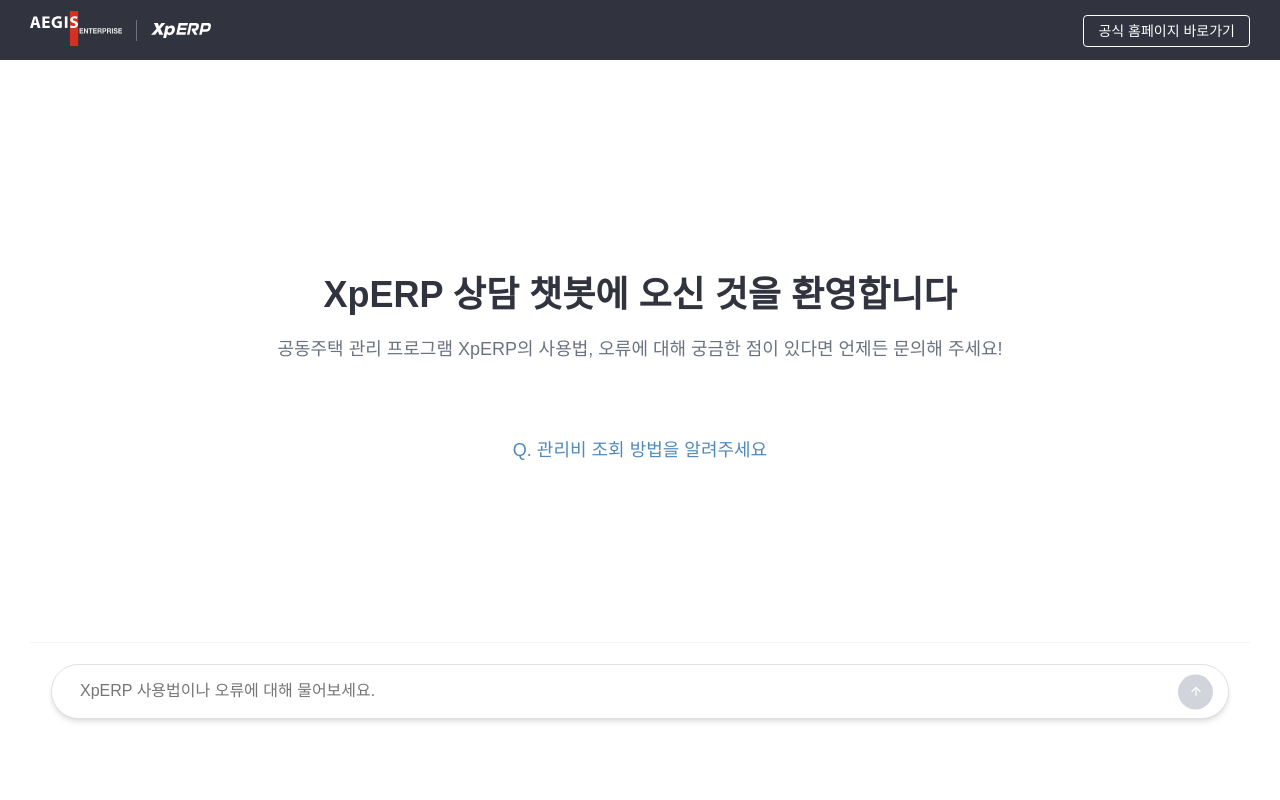
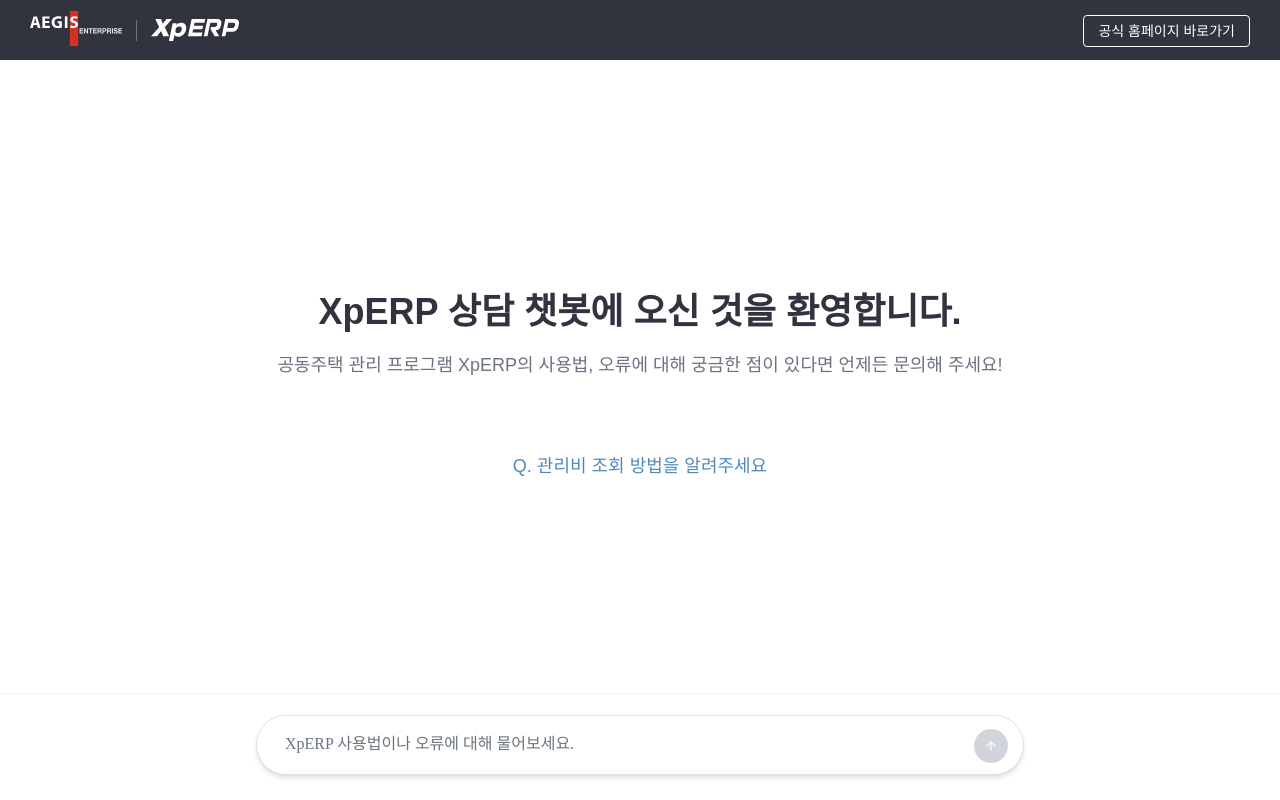
Before and after one commit to an4216/xperp_qna_chatbot, a FastAPI app: page / in a window 1280 px wide. Run offline with FastAPI, Linux system fonts and the light colour scheme; some web fonts are replaced.

Commit message:
💄 디자인 스타일 적용

```diff
--- a/static/css/chat.css
+++ b/static/css/chat.css
@@ -1,8 +1,9 @@
-@import url("https://cdn.jsdelivr.net/npm/pretendard/dist/web/static/pretendard.css"); body, html {
+@import url("https://cdn.jsdelivr.net/npm/pretendard/dist/web/static/pretendard.css");
+body, html {
     margin: 0;
     padding: 0;
     height: 100%;
-    font-family: 'Noto Sans KR', sans-serif;
+    font-family: 'Pretendard', sans-serif;
     background-color: #fff;
 }
 
@@ -53,6 +54,9 @@ html, body, p, div, a, ul, li, label, input, h3, h2, h1, button {
     display: flex;
     align-items: center;
     gap: 14px;
+}
+.header .logo img[data-logo="xperp"] {
+    height: 22px;
 }
 
 .header .homepage-link a {
@@ -152,17 +156,16 @@ html, body, p, div, a, ul, li, label, input, h3, h2, h1, button {
 
 .chat-area {
     flex-grow: 1;
-    padding: 30px 0 60px;
     display: flex;
     flex-direction: column;
     overflow-y: auto;
 }
 
 .chat-container {
-    max-width: 1440px;
     width: 100%;
     margin: 0 auto;
-    padding: 0 30px;
+    padding: 32px 0 20px;
+    overflow-y: auto;
     display: flex;
     flex-direction: column;
     flex-grow: 1;
@@ -170,6 +173,9 @@ html, body, p, div, a, ul, li, label, input, h3, h2, h1, button {
 
 .chat-content {
     flex-grow: 1;
+    max-width: 768px;
+    width: 100%;
+    margin: 0 auto;
 }
 
 .user-message-container {
@@ -182,8 +188,9 @@ html, body, p, div, a, ul, li, label, input, h3, h2, h1, button {
     background-color: #31333f;
     padding: 10px 17px;
     color: #fff;
-    border-radius: 14px;
+    border-radius: 12px;
     margin-right: 21px;
+    white-space: break-spaces;
 }
 
 .bot-message-container {
@@ -195,7 +202,7 @@ html, body, p, div, a, ul, li, label, input, h3, h2, h1, button {
 
 .bot-message {
     background-color: #F5F6F8;
-    padding: 20px;
+    padding: 10px 17px;
     border-radius: 12px;
     max-width: calc(100% - 55px);
     line-height: 1.6;
@@ -232,21 +239,32 @@ html, body, p, div, a, ul, li, label, input, h3, h2, h1, button {
 
 .chat-input-wrapper {
     position: relative;
+    max-width: 768px;
+    margin: 0 auto;
 }
 
 .chat-input {
     width: 100%;
-    padding: 17px 70px 18px 28px;
+    padding: 16px 70px 20px 28px;
     border-radius: 30px;
     border: 1px solid #dee2e6;
     font-size: 1em;
     box-sizing: border-box;
     background-color: white;
+    font-family: pretandard;
+    resize: none;
+    overflow: hidden;
+    line-height: 1.5;
+    min-height: 60px;
+    max-height: 120px;
     box-shadow: rgba(0, 0, 0, 0) 0px 0px 0px 0px, rgba(0, 0, 0, 0) 0px 0px 0px 0px, rgba(0, 0, 0, 0) 0px 0px 0px 0px, rgba(0, 0, 0, 0) 0px 0px 0px 0px, rgba(0, 0, 0, 0.1) 0px 4px 6px -1px, rgba(0, 0, 0, 0.1) 0px 2px 4px -2px;
 }
+.chat-input::placeholder {color: #6c757d;
+        font-family: pretandard;
+        font-weight: 400;}
 
 .chat-input:focus-visible {
-    box-shadow: 0 0 0 4px rgba(0, 0, 0, 0.1);
+    box-shadow: 0 0 0 6px rgba(24, 134, 197, 0.1);
     outline: none;
     border-color: oklab(0.708 0 0 / 0.5);
 }
@@ -257,14 +275,14 @@ html, body, p, div, a, ul, li, label, input, h3, h2, h1, button {
 
 .send-button {
     position: absolute;
-    top: 50%;
+    top: calc(50% - 1px);
     right: 16px;
     transform: translateY(-50%);
     background-color: rgb(209, 213, 219);
     border: none;
     border-radius: 50%;
-    width: 35px;
-    height: 35px;
+    width: 34px;
+    height: 34px;
     cursor: pointer;
     display: flex;
     align-items: center;
@@ -336,6 +354,6 @@ html, body, p, div, a, ul, li, label, input, h3, h2, h1, button {
   0%   { opacity: 0; transform: translateY(10px); }
   10%  { opacity: 1; transform: translateY(0); }
   30%  { opacity: 1; transform: translateY(0); }
-  40%  { opacity: 0; transform: translateY(-10px); }
+  35%  { opacity: 0; transform: translateY(-10px); }
   100% { opacity: 0; transform: translateY(-10px); }
 }
--- a/templates/chat.html
+++ b/templates/chat.html
@@ -15,10 +15,10 @@
             <nav>
                 <div class="logo">
                     <a href="#" class="chat-home">
-                        <img src="/static/images/aegis-logo.svg">
+                        <img data-logo="aegisep" src="/static/images/aegis-logo.svg">
                     </a>
                     <span class="v_line"></span>
-                    <img src="/static/images/xperp-logo.svg">
+                    <img data-logo="xperp" src="/static/images/xperp-logo.svg">
                 </div>
                 <div class="homepage-link">
                     <a href="https://www.aegisep.com" target="_blank">공식 홈페이지 바로가기</a>
@@ -52,34 +52,29 @@
 
                     <div class="chat-content">
                         <div class="cover-content">
-                            <h1> XpERP 상담 챗봇에 오신 것을 환영합니다</h1>
+                            <h1> XpERP 상담 챗봇에 오신 것을 환영합니다.</h1>
                             <p>공동주택 관리 프로그램 XpERP의 사용법, 오류에 대해 궁금한 점이 있다면 언제든 문의해 주세요!</p>
                             <div class="cover-quesion-preview" aria-live="polite">
                                 <div class="line">Q. 전출처리는 어떻게 하나요?</div>
                                 <div class="line">Q. 입주민 차량 등록 방법이 궁금해요</div>
                                 <div class="line">Q. 관리비 조회 방법을 알려주세요</div>
                             </div>
-
-                            <!-- CSS -->
-                            <style>
-
-                            </style>
                         </div>
                     </div>
 
+                </div>
                 <div class="chat-input-area">
                     <div class="chat-input-wrapper">
-                            <input type="text" class="chat-input" placeholder="XpERP 사용법이나 오류에 대해 물어보세요.">
-                            <button class="send-button">
-                                <svg xmlns="http://www.w3.org/2000/svg" width="24" height="24" viewBox="0 0 24 24"
-                                    fill="none" stroke="currentColor" stroke-width="2" stroke-linecap="round"
-                                    stroke-linejoin="round" class="lucide lucide-arrow-up w-5 h-5" aria-hidden="true"
-                                    style="color: rgb(255, 255, 255);">
+                        <!-- ✅ input → textarea 로 변경, 클래스/구조 유지 -->
+                        <textarea class="chat-input" rows="1" placeholder="XpERP 사용법이나 오류에 대해 물어보세요." aria-label="챗봇 메시지 입력"></textarea>
+                        <button class="send-button" aria-label="메시지 보내기">
+                            <svg xmlns="http://www.w3.org/2000/svg" width="24" height="24" viewBox="0 0 24 24" fill="none"
+                                stroke="currentColor" stroke-width="2" stroke-linecap="round" stroke-linejoin="round"
+                                class="lucide lucide-arrow-up w-5 h-5" aria-hidden="true" style="color: rgb(255, 255, 255);">
                                 <path d="m5 12 7-7 7 7"></path>
                                 <path d="M12 19V5"></path>
                             </svg>
                         </button>
-                        </div>
                     </div>
                 </div>
             </main>
@@ -88,7 +83,7 @@
     <script>
         document.addEventListener('DOMContentLoaded', () => {
             const chatContent = document.querySelector('.chat-content');
-        const chatInput = document.querySelector('.chat-input');
+            const chatInput = document.querySelector('.chat-input'); // textarea
             const sendButton = document.querySelector('.send-button');
             const coverContent = document.querySelector('.cover-content');
             const resetButton = document.querySelector('.chat-home');
@@ -107,20 +102,26 @@
                 chatContent.scrollTop = chatContent.scrollHeight;
             };
 
+            // ✅ textarea 자동 높이 조절
+            const autoResize = () => {
+                chatInput.style.height = 'auto';
+                chatInput.style.height = chatInput.scrollHeight + 'px';
+            };
+
             const handleSendMessage = async () => {
                 const message = chatInput.value.trim();
                 if (!message) return;
 
-            // ✅ 처음 메시지 입력 시 cover-content 숨김
+                // 처음 메시지 입력 시 cover-content 숨김
                 if (!hasSentFirstMessage && coverContent) {
-                // coverContent.classList.add('hidden');
-                coverContent.style.display = 'none'; // display 속성도 제거
+                    coverContent.style.display = 'none';
                     hasSentFirstMessage = true;
                 }
 
                 // 사용자 메시지 추가 & 입력창 비우기
                 addMessage('user', message);
                 chatInput.value = '';
+                autoResize(); // 비운 후 높이 재계산
 
                 // 로딩 메시지 추가
                 addMessage('bot', '답변을 생성하는 중입니다...');
@@ -153,34 +154,35 @@
                     // 로딩 메시지 제거
                     removeLastBotMessage();
 
-                // HTTP 오류 처리(텍스트는 이미 받아왔으니 우선 ok 여부로 fallback)
                     if (!response.ok) {
                         addMessage('bot', `오류가 발생했어요 (${response.status}). 잠시 후 다시 시도해 주세요.`);
                         return;
                     }
 
-                // 실제 봇 응답 추가
                     addMessage('bot', botResponse);
                 } catch (err) {
                     console.error(err);
-                // 로딩 메시지 제거 후 에러 메시지 출력
                     removeLastBotMessage();
                     addMessage('bot', '오류가 발생했어요. 네트워크 상태를 확인한 뒤 다시 시도해 주세요.');
                 }
             };
 
+            sendButton.addEventListener('click', handleSendMessage);
 
-        sendButton.addEventListener('click', handleSendMessage);
+            // ✅ Enter=전송, Shift+Enter=줄바꿈
             chatInput.addEventListener('keydown', (e) => {
-            if (e.key === 'Enter') handleSendMessage();
+                if (e.key === 'Enter' && !e.shiftKey) {
+                    e.preventDefault();
+                    handleSendMessage();
+                }
             });
 
+            // ✅ 입력 시 자동 리사이즈
+            chatInput.addEventListener('input', autoResize);
 
+            // 초기 1회 높이 계산
+            autoResize();
         });
     </script>
 
-
-
-
-
 </html>
```
Lines whose indentation alone changed are shown as unchanged.
